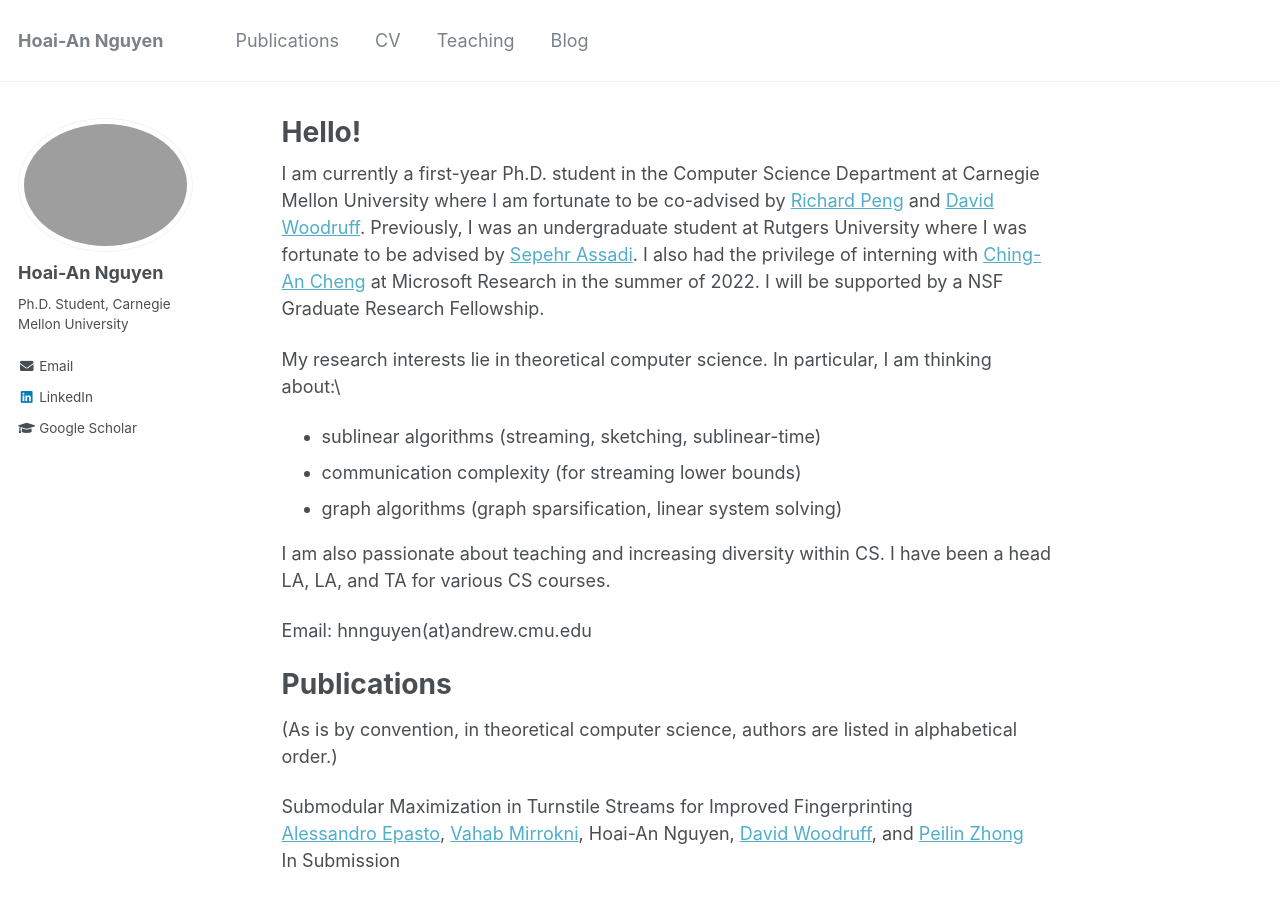
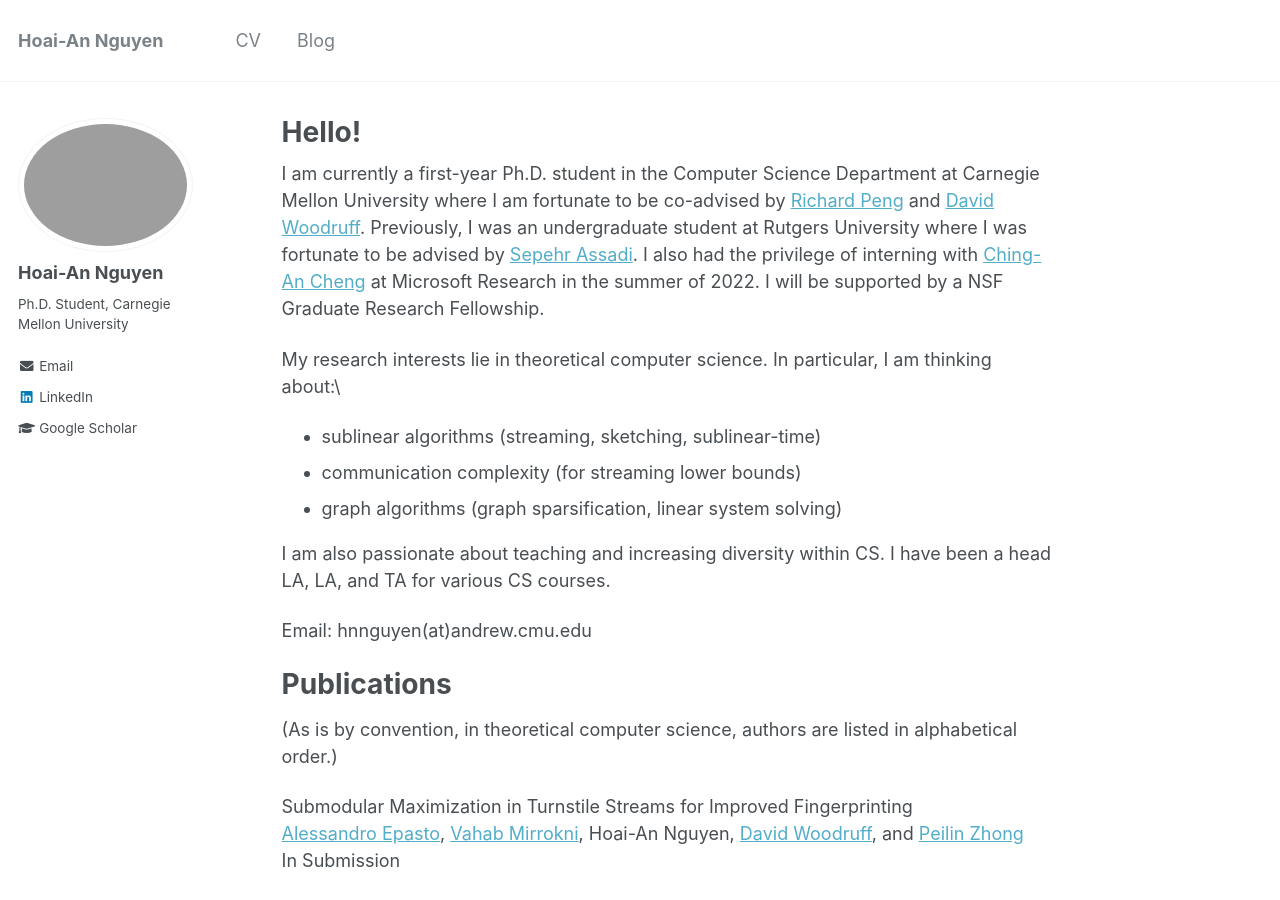
Before and after one commit to hoai77/hoai77.github.io, a Jekyll site: the page built from _pages/about.md, in a window 1280 px wide and 900 px high. Built offline with Jekyll 4.4.1, drawn with Linux system fonts in a browser that asks for light colours.

Commit message:
removing separate pages

```diff
--- a/_data/navigation.yml
+++ b/_data/navigation.yml
@@ -1,13 +1,7 @@
 # main links links
 main:
-  - title: "Publications"
-    url: /publications/
-
   - title: "CV"
     url: /cv/
 
-  - title: "Teaching"
-    url: /teaching/
-
   - title: "Blog"
     url: /year-archive/
```
